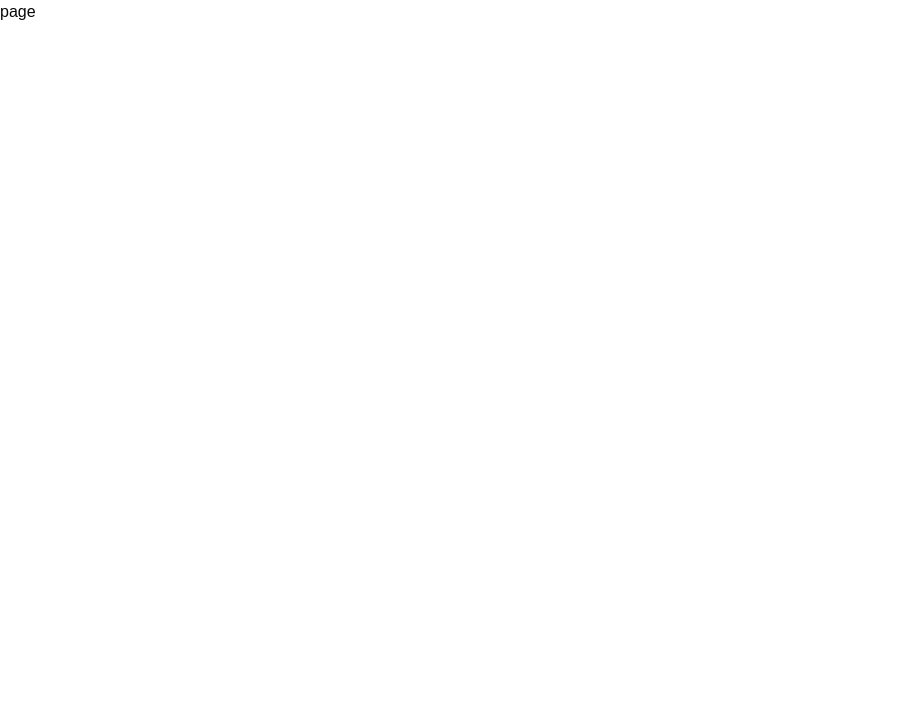
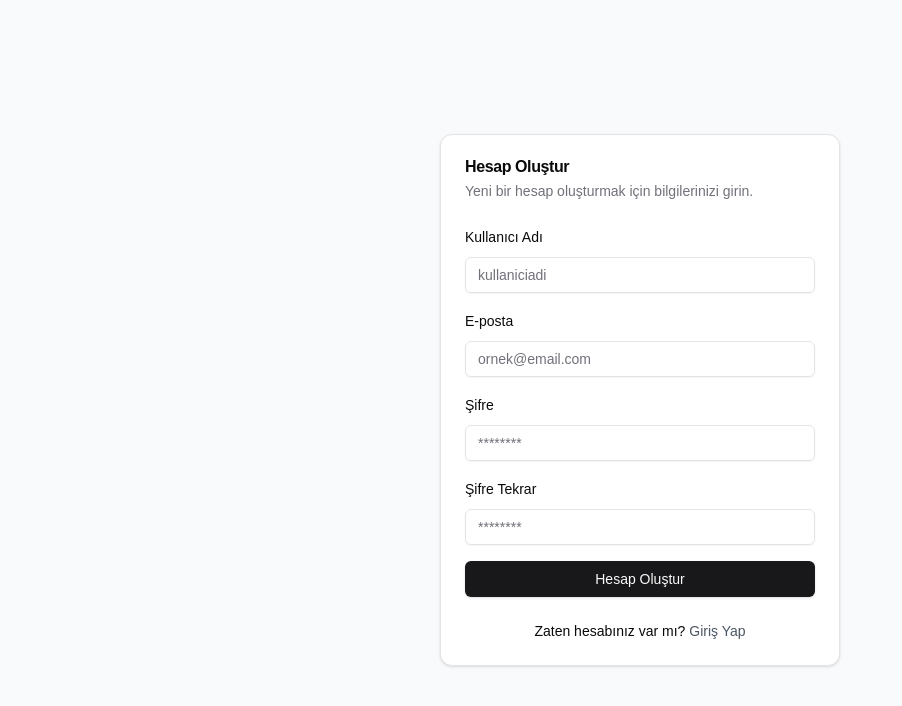
Before and after one commit to tolgabayrakdev/raf-app, a Next.js app in the folder client/: page /sign-up in a window 1280 px wide. Shown: the top 706 px of the page, without its empty margins (0-902 px from the left). Built offline with nearby package versions, Linux system fonts and the light colour scheme.

Commit message:
auth pages

```diff
--- a/client/app/(auth)/sign-in/page.tsx
+++ b/client/app/(auth)/sign-in/page.tsx
@@ -58,7 +58,7 @@ export default function SignIn() {
   }
 
   return (
-    <div className="flex justify-center items-center min-h-screen bg-gray-100">
+    <div className="flex justify-center items-center min-h-screen bg-gray-50">
       <Card className="w-[350px]">
         <CardHeader>
           <CardTitle>Giriş Yap</CardTitle>
@@ -101,12 +101,12 @@ export default function SignIn() {
           </Form>
         </CardContent>
         <CardFooter className="flex flex-col items-center space-y-2">
-          <Link href="/forgot-password" className="text-sm text-blue-600 hover:underline">
+          <Link href="/forgot-password" className="text-sm text-gray-600 hover:underline">
             Şifremi Unuttum
           </Link>
           <div className="text-sm">
             Hesabınız yok mu?{" "}
-            <Link href="/sign-up" className="text-blue-600 hover:underline">
+            <Link href="/sign-up" className="text-gray-600 hover:underline">
               Hesap Oluştur
             </Link>
           </div>
--- a/client/app/(auth)/sign-up/page.tsx
+++ b/client/app/(auth)/sign-up/page.tsx
@@ -1,7 +1,150 @@
-import React from 'react'
+"use client"
 
-export default function page() {
+import { useRouter } from "next/navigation"
+import Link from "next/link"
+import { z } from "zod"
+import { useForm } from "react-hook-form"
+import { zodResolver } from "@hookform/resolvers/zod"
+import { useState } from "react"
+import { Button } from "@/components/ui/button"
+import { Input } from "@/components/ui/input"
+import { Card, CardContent, CardDescription, CardFooter, CardHeader, CardTitle } from "@/components/ui/card"
+import { Form, FormControl, FormField, FormItem, FormLabel, FormMessage } from "@/components/ui/form"
+
+const signUpSchema = z.object({
+  username: z.string().min(3, "Kullanıcı adı en az 3 karakter olmalıdır"),
+  email: z.string().email("Geçerli bir e-posta adresi girin"),
+  password: z.string().min(6, "Şifre en az 6 karakter olmalıdır"),
+  confirmPassword: z.string(),
+}).refine((data) => data.password === data.confirmPassword, {
+  message: "Şifreler eşleşmiyor",
+  path: ["confirmPassword"],
+})
+
+type SignUpValues = z.infer<typeof signUpSchema>
+
+export default function SignUp() {
+  const router = useRouter()
+  const [status, setStatus] = useState<string>('')
+  const form = useForm<SignUpValues>({
+    resolver: zodResolver(signUpSchema),
+    defaultValues: {
+      username: "",
+      email: "",
+      password: "",
+      confirmPassword: "",
+    },
+  })
+
+  const onSubmit = async (values: SignUpValues) => {
+    setStatus('Hesap oluşturuluyor...')
+    try {
+      const response = await fetch('http://localhost:1234/api/auth/register', {
+        method: 'POST',
+        headers: {
+          'Content-Type': 'application/json',
+        },
+        body: JSON.stringify({
+          username: values.username,
+          email: values.email,
+          password: values.password,
+        }),
+      })
+
+      if (response.ok) {
+        setStatus('Hesap başarıyla oluşturuldu! Yönlendiriliyorsunuz...')
+        router.push("/sign-in")
+      } else if (response.status === 400) {
+        const errorData = await response.json()
+        setStatus(`Hesap oluşturulamadı: ${errorData.message || 'Bu e-posta veya kullanıcı adı zaten kullanılıyor.'}`)
+      } else {
+        const errorData = await response.json()
+        setStatus(`Hesap oluşturulamadı: ${errorData.message || 'Bir hata oluştu'}`)
+      }
+    } catch (error) {
+      setStatus('Bir hata oluştu. Lütfen tekrar deneyin.')
+      console.error('Kayıt hatası:', error)
+    }
+  }
+
   return (
-    <div>page</div>
+    <div className="flex justify-center items-center min-h-screen bg-gray-50">
+      <Card className="w-[400px]">
+        <CardHeader>
+          <CardTitle>Hesap Oluştur</CardTitle>
+          <CardDescription>Yeni bir hesap oluşturmak için bilgilerinizi girin.</CardDescription>
+        </CardHeader>
+        <CardContent>
+          <Form {...form}>
+            <form onSubmit={form.handleSubmit(onSubmit)} className="space-y-4">
+              <FormField
+                control={form.control}
+                name="username"
+                render={({ field }) => (
+                  <FormItem>
+                    <FormLabel>Kullanıcı Adı</FormLabel>
+                    <FormControl>
+                      <Input placeholder="kullaniciadi" {...field} />
+                    </FormControl>
+                    <FormMessage />
+                  </FormItem>
+                )}
+              />
+              <FormField
+                control={form.control}
+                name="email"
+                render={({ field }) => (
+                  <FormItem>
+                    <FormLabel>E-posta</FormLabel>
+                    <FormControl>
+                      <Input placeholder="ornek@email.com" {...field} />
+                    </FormControl>
+                    <FormMessage />
+                  </FormItem>
+                )}
+              />
+              <FormField
+                control={form.control}
+                name="password"
+                render={({ field }) => (
+                  <FormItem>
+                    <FormLabel>Şifre</FormLabel>
+                    <FormControl>
+                      <Input placeholder="********" type="password" {...field} />
+                    </FormControl>
+                    <FormMessage />
+                  </FormItem>
+                )}
+              />
+              <FormField
+                control={form.control}
+                name="confirmPassword"
+                render={({ field }) => (
+                  <FormItem>
+                    <FormLabel>Şifre Tekrar</FormLabel>
+                    <FormControl>
+                      <Input placeholder="********" type="password" {...field} />
+                    </FormControl>
+                    <FormMessage />
+                  </FormItem>
+                )}
+              />
+              <Button className="w-full" type="submit">
+                Hesap Oluştur
+              </Button>
+              {status && <p className="mt-2 text-sm text-center text-red-500">{status}</p>}
+            </form>
+          </Form>
+        </CardContent>
+        <CardFooter className="flex justify-center">
+          <div className="text-sm">
+            Zaten hesabınız var mı?{" "}
+            <Link href="/sign-in" className="text-gray-600 hover:underline">
+              Giriş Yap
+            </Link>
+          </div>
+        </CardFooter>
+      </Card>
+    </div>
   )
 }
--- /dev/null
+++ b/client/app/not-found.tsx
@@ -0,0 +1,12 @@
+"use client"
+import { useRouter } from "next/navigation"
+
+export default function NotFound() {
+    const router = useRouter()
+    return (
+      <div className="flex h-screen items-center justify-center">
+        <h1 className="text-2xl">404 - Page Not Found</h1>
+        <button className="ml-4" onClick={() => router.back()}>Geri</button>
+      </div>
+    )
+  }
```
